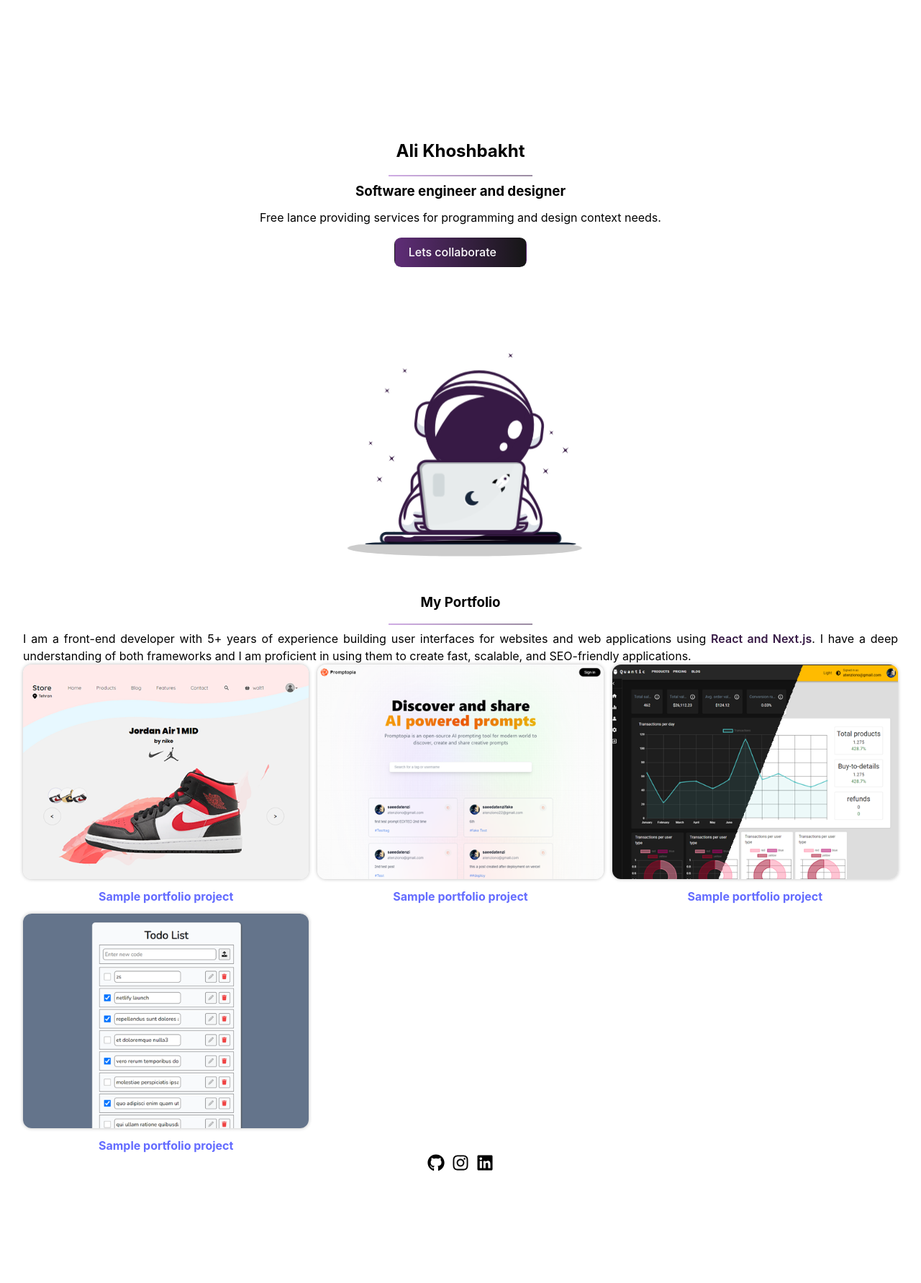
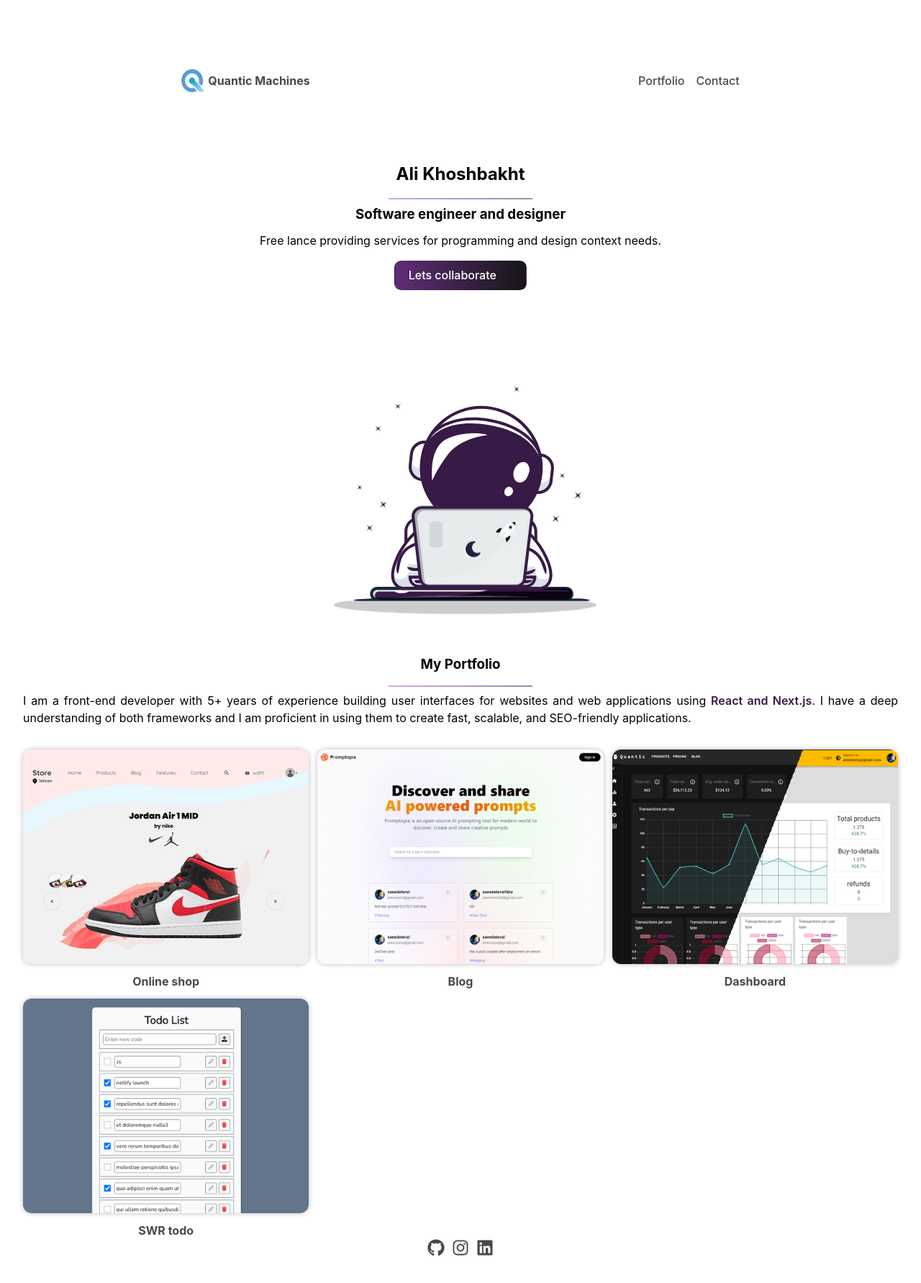
Before and after one commit to sksbkt/portfolio-v-2, a React (Vite) app: page / in a window 1280 px wide. Shown: the whole page at 72% size. Before the commit the page ends 1659 px from the top, so only its background shows below. Built offline with nearby package versions, Linux system fonts and the light colour scheme; some icons are missing.

Commit message:
navBar added

```diff
--- a/src/App.module.scss
+++ b/src/App.module.scss
@@ -71,7 +71,18 @@
 
 @media screen and (max-width:720px ) {
     .App{
-        padding: 0rem 4%;
+        padding: 1rem 4%;
     }
 
 }
+
+a{
+    text-decoration: none !important;
+    color: #494949 !important;
+    transition: all 0.3s;
+    &:hover{
+        transform: translate(0, -2px);
+        filter: saturate(2);
+    }
+
+}
--- a/src/App.tsx
+++ b/src/App.tsx
@@ -3,14 +3,18 @@ import styles from './App.module.scss';
 import Classnames from 'classnames';
 import { Intro } from './components/intro/intro';
 import { Portfolio } from './components/portfolio/portfolio';
+import { NavBar } from './components/nav-bar/nav-bar';
+import { BrowserRouter, Route, Routes } from 'react-router-dom';
 
 function App() {
-    const [count, setCount] = useState(0);
-
-    return <div className={styles.App}>
-        <Intro />
-        <Portfolio />
-    </div>;
+    return (
+        <div className={styles.App}>
+            <NavBar />
+            <Routes>
+                <Route path="/" element={<Intro />} />
+            </Routes>
+        </div>
+    );
 }
 
 export default App;
--- a/src/components/intro/intro.tsx
+++ b/src/components/intro/intro.tsx
@@ -3,6 +3,7 @@ import styles from './intro.module.scss';
 import { FaShuttleSpace } from 'react-icons/fa6';
 import { Animation } from '../animation/animation';
 import { motion } from 'framer-motion';
+import { Portfolio } from '../portfolio/portfolio';
 export interface IntroProps {
     className?: string;
 }
@@ -56,6 +57,7 @@ export const Intro = ({ className }: IntroProps) => {
                 <FaShuttleSpace className={styles.iconSend} />
             </button>
             <Animation />
+            <Portfolio />
         </div>
     );
 };
--- a/src/components/nav-bar/nav-bar.module.scss
+++ b/src/components/nav-bar/nav-bar.module.scss
@@ -1,2 +1,66 @@
 .root {
+
+    margin: 1rem;
+    align-items: center;
+    flex-direction: row;
 }
+
+.nav {
+    display: flex;
+    flex-direction: row;
+    align-items: center;
+    align-content: center;
+    gap: 1em;
+    width: 100%;
+    margin: 0rem;
+    justify-content: space-around;
+}
+
+.logo {}
+
+.logoWrapper {
+    display: flex;
+    align-items: center;
+    align-content: center;
+    justify-content: center;
+
+    img {
+
+        width: 2rem;
+        height: 2rem;
+    }
+
+    p {
+        font-weight: 700;
+        color: #494949;
+    }
+
+    gap:5px;
+}
+
+.navBar {
+    display: flex;
+    flex-direction: row;
+    align-items: center;
+    align-content: center;
+    justify-content: center;
+
+    li {
+        text-decoration: none;
+        list-style-type: none;
+    }
+
+    gap:1em;
+}
+
+@media screen and (max-width:720px) {
+    .nav {
+        flex-direction: column;
+        align-items: start;
+    }
+
+    .navBar {
+        width: 100%;
+
+    }
+}
--- a/src/components/nav-bar/nav-bar.tsx
+++ b/src/components/nav-bar/nav-bar.tsx
@@ -1,5 +1,7 @@
 import classNames from 'classnames';
 import styles from './nav-bar.module.scss';
+import { Link } from 'react-router-dom';
+import logo from '../../assets/logo_light.png';
 
 export interface NavBarProps {
     className?: string;
@@ -10,5 +12,22 @@ export interface NavBarProps {
  * To create custom component templates, see https://help.codux.com/kb/en/article/kb16522
  */
 export const NavBar = ({ className }: NavBarProps) => {
-    return <div className={classNames(styles.root, className)}>NavBar</div>;
+    return (
+        <div className={classNames(styles.root, className, styles.nav)}>
+            <Link to={'/'}>
+                <div className={styles.logoWrapper}>
+                    <img src={logo} alt="" />
+                    <p className={styles.logo}>Quantic Machines</p>
+                </div>
+            </Link>
+            <nav className={styles.navBar}>
+                <li>
+                    <Link to={'/'}>Portfolio</Link>
+                </li>
+                <li>
+                    <Link to={'/'}>Contact</Link>
+                </li>
+            </nav>
+        </div>
+    );
 };
--- a/src/components/portfolio/portfolio.module.scss
+++ b/src/components/portfolio/portfolio.module.scss
@@ -1,3 +1,4 @@
+
 .root {}
 
 .portfolio-wrapper {}
@@ -17,6 +18,7 @@
     display: grid;
     grid-template-columns: repeat(auto-fit, minmax(320px, 1fr));
     gap: 12px;
+    margin-top: 2em;
 }
 
 .grid-item {
@@ -29,7 +31,8 @@
     min-width: auto;
 }
 
-.visit-portfolio {}
+.visit-portfolio {
+}
 
 .grid-img {
 
@@ -39,7 +42,7 @@
 
 .grid-img-div {
     border-radius: 12px;
-    box-shadow: 0 0 5px #BCBCBC;
+    box-shadow: 0 0 7px #BCBCBC;
     object-fit: cover;
     overflow: hidden;
     display: flex;
@@ -63,3 +66,7 @@
     width: 1.5rem;
     height: 1.5rem;
 }
+
+.gridItemTitle {
+    text-decoration: none;
+}
--- a/src/components/portfolio/portfolio.tsx
+++ b/src/components/portfolio/portfolio.tsx
@@ -70,7 +70,7 @@ export const Portfolio = ({ className }: PortfolioProps) => {
                             href="https://quantic-shop.netlify.app/"
                             target="_blank"
                         >
-                            <h4>Sample portfolio project</h4>
+                            <h4>Online shop</h4>
                         </a>
                     </div>
                     <div className={styles['grid-item']}>
@@ -82,7 +82,7 @@ export const Portfolio = ({ className }: PortfolioProps) => {
                             href="https://promptopia-quantic.vercel.app/"
                             target="_blank"
                         >
-                            <h4>Sample portfolio project</h4>
+                            <h4>Blog</h4>
                         </a>
                     </div>
                     <div className={styles['grid-item']}>
@@ -94,7 +94,7 @@ export const Portfolio = ({ className }: PortfolioProps) => {
                             href="https://quantic-dashboard.vercel.app/"
                             target="_blank"
                         >
-                            <h4>Sample portfolio project</h4>
+                            <h4>Dashboard</h4>
                         </a>
                     </div>
                     <div className={styles['grid-item']}>
@@ -106,16 +106,24 @@ export const Portfolio = ({ className }: PortfolioProps) => {
                             href="https://quantic-swrtodo.netlify.app/"
                             target="_blank"
                         >
-                            <h4>Sample portfolio project</h4>
+                            <h4>SWR todo</h4>
                         </a>
                     </div>
                 </div>
                 <div className={styles.socials}>
-                    <FaGithub className={styles['social-svg']} />
-                    <FaInstagram className={styles['social-svg']} />
-                    <FaLinkedin className={styles['social-svg']} />
+                    <a href="https://github.com/sksbkt" target="_blank">
+                        <FaGithub className={styles['social-svg']} />
+                    </a>
+                    <a href="https://github.com/sksbkt" target="_blank">
+                        <FaInstagram href="/" className={styles['social-svg']} />
+                    </a>
+                    <a href="https://github.com/sksbkt" target="_blank">
+                        <FaLinkedin
+                            href="https://www.linkedin.com/in/ali-khoshbakht/"
+                            className={styles['social-svg']}
+                        />
+                    </a>
                 </div>
-            </div>
-        </div>
+            </div></div>
     );
 };
--- a/src/main.tsx
+++ b/src/main.tsx
@@ -2,10 +2,13 @@ import React from 'react';
 import ReactDOM from 'react-dom/client';
 import App from './App';
 import './index.css';
+import { BrowserRouter } from 'react-router-dom';
 
 const root = ReactDOM.createRoot(document.getElementById('root') as HTMLElement);
 root.render(
     <React.StrictMode>
-        <App />
+        <BrowserRouter>
+            <App />
+        </BrowserRouter>
     </React.StrictMode>
 );
```
Also changed, not shown: src/_codux/boards/app/app.board.tsx (+9 -4 lines), src/_codux/boards/nav-bar/nav-bar.board.tsx (+6 -1 lines).
